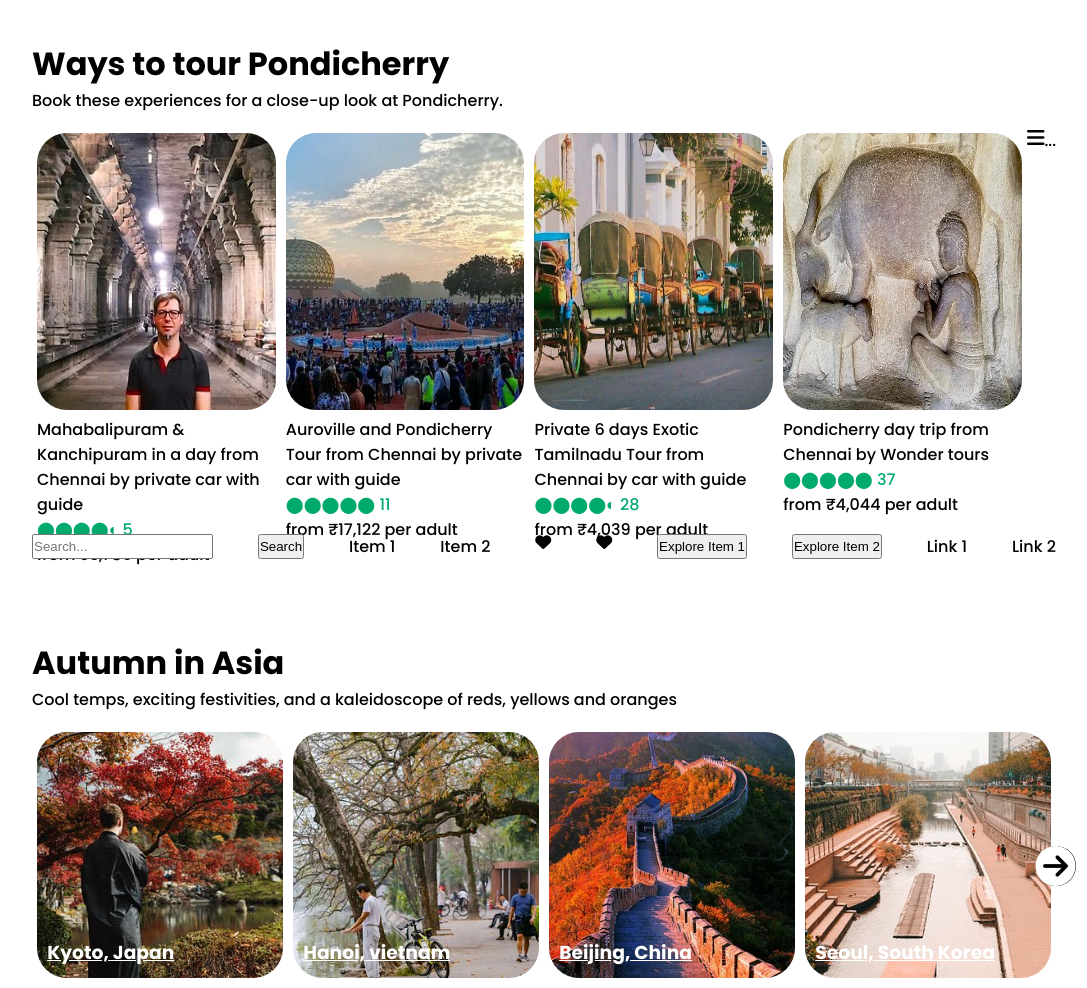
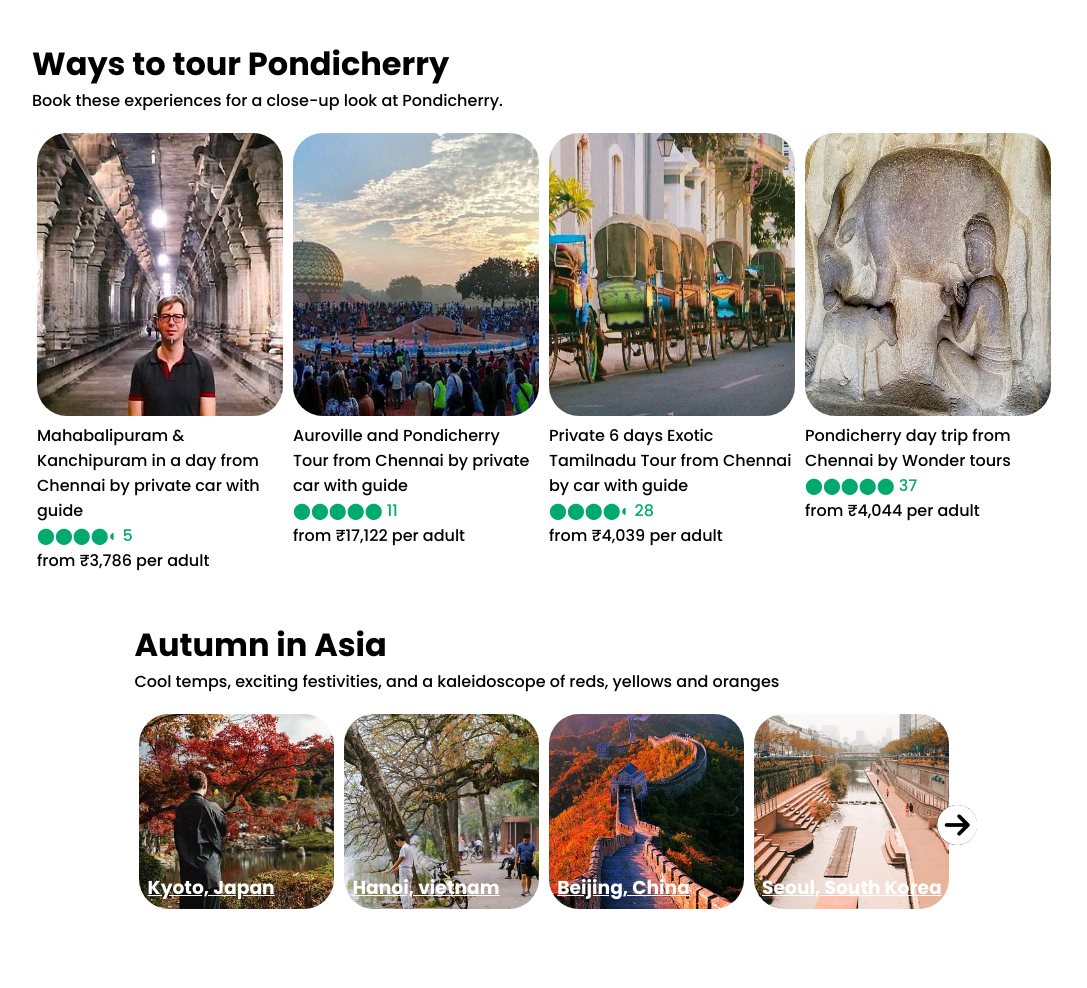
Before and after one commit to VigneshKumar2711/My-Trip-Advisor-Clone-Website1, a plain HTML site: page index.html in a window 1280 px wide. Shown: the part 2800-3788 px from the top of the page, without its empty margins (96-1183 px from the left). Drawn offline with Linux system fonts and the light colour scheme.

Commit message:
Update index.html

```diff
--- a/index.html
+++ b/index.html
@@ -301,23 +301,8 @@
                 <p>from ₹4,044 per adult</p>
 
             </div>
-<i class="fa fa-bars"></i>
-<nav class="nav">...</nav>
-<input type="text" id="search-box" placeholder="Search...">
-<button id="search-btn">Search</button>
-<div class="item">Item 1</div>
-<div class="item">Item 2</div>
-<i class="fa fa-heart"></i>
-<i class="fa fa-heart"></i>
-<button class="explore-btn" data-id="1">Explore Item 1</button>
-<button class="explore-btn" data-id="2">Explore Item 2</button>
-<a href="#" class="footer-link">Link 1</a>
-<a href="#" class="footer-link">Link 2</a>
 
 
-
-        </div>
-    </div>
 
 
     <!--Autumn-->
```
